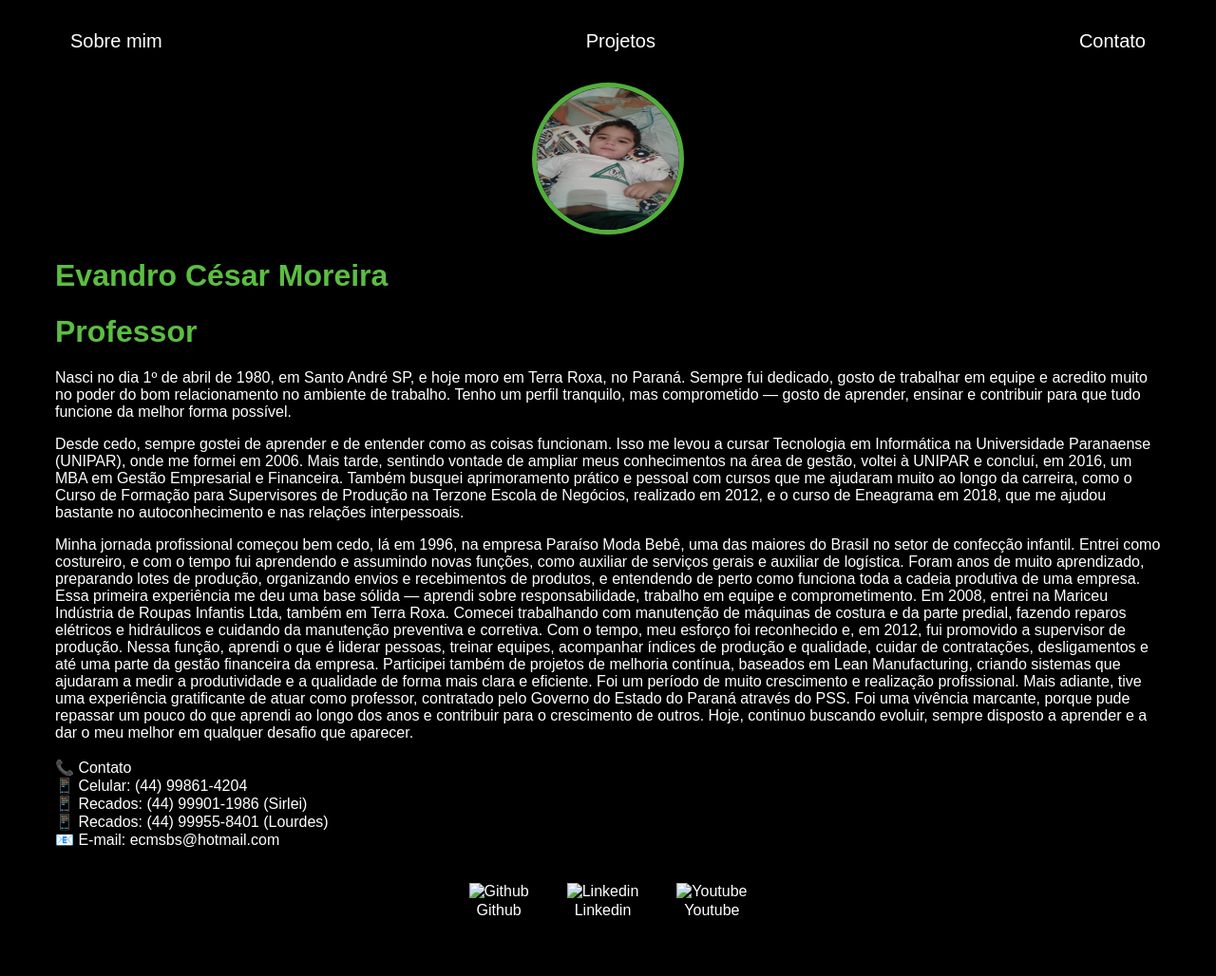
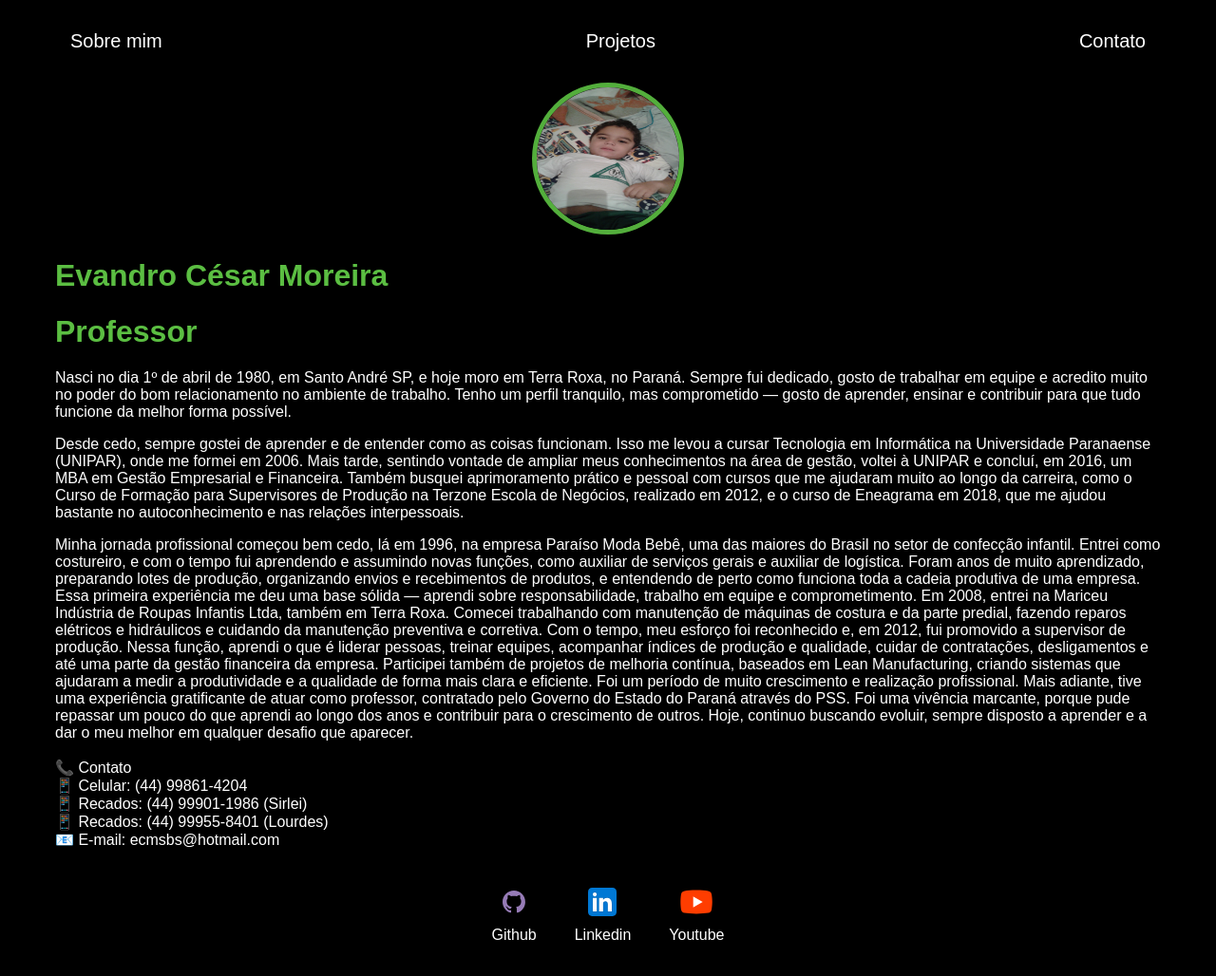
Before and after one commit to EcmSbs/Pessoal, a plain HTML site: page index.html in a window 1280 px wide. Shown: the whole page at 95% size. Drawn offline with Linux system fonts and the light colour scheme.

Commit message:
Update index.html

```diff
--- a/index.html
+++ b/index.html
@@ -81,15 +81,15 @@
         </main>
         <footer>
             <a href="#" target="_blank" rel="noopener noreferrer">
-                <img src="./img/github.svg" alt="Github">
+                <img src="./github.svg" alt="Github">
                 <p>Github</p>
             </a>
             <a href="#" target="_blank" rel="noopener noreferrer">
-                <img src="./img/linkedin.svg" alt="Linkedin">
+                <img src="./linkedin.svg" alt="Linkedin">
                 <p>Linkedin</p>
             </a>
             <a href="#" target="_blank" rel="noopener noreferrer">
-                <img src="./img/youtube.svg" alt="Youtube">
+                <img src="./youtube.svg" alt="Youtube">
                 <p>Youtube</p>
             </a>
         </footer>
```
